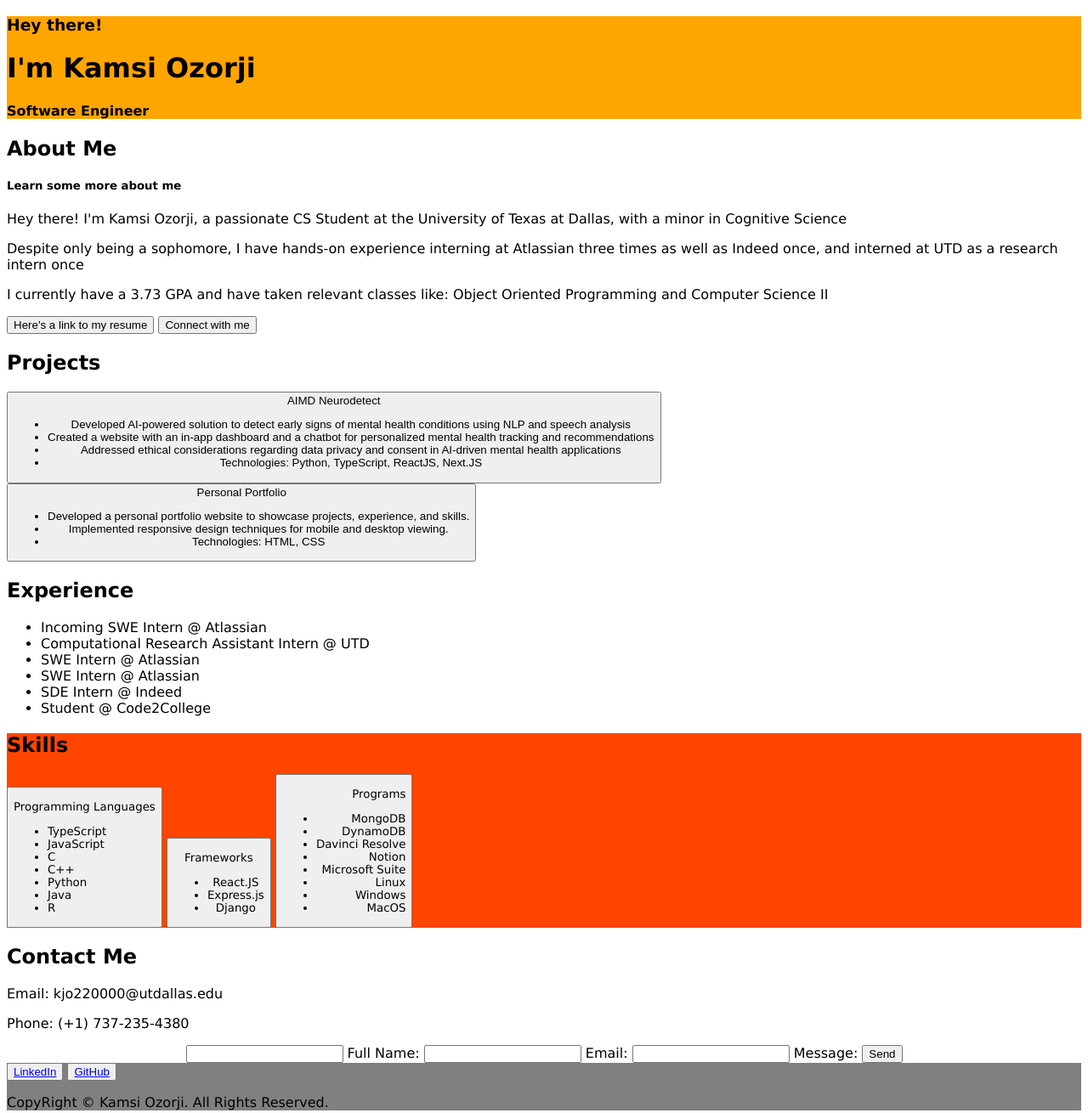
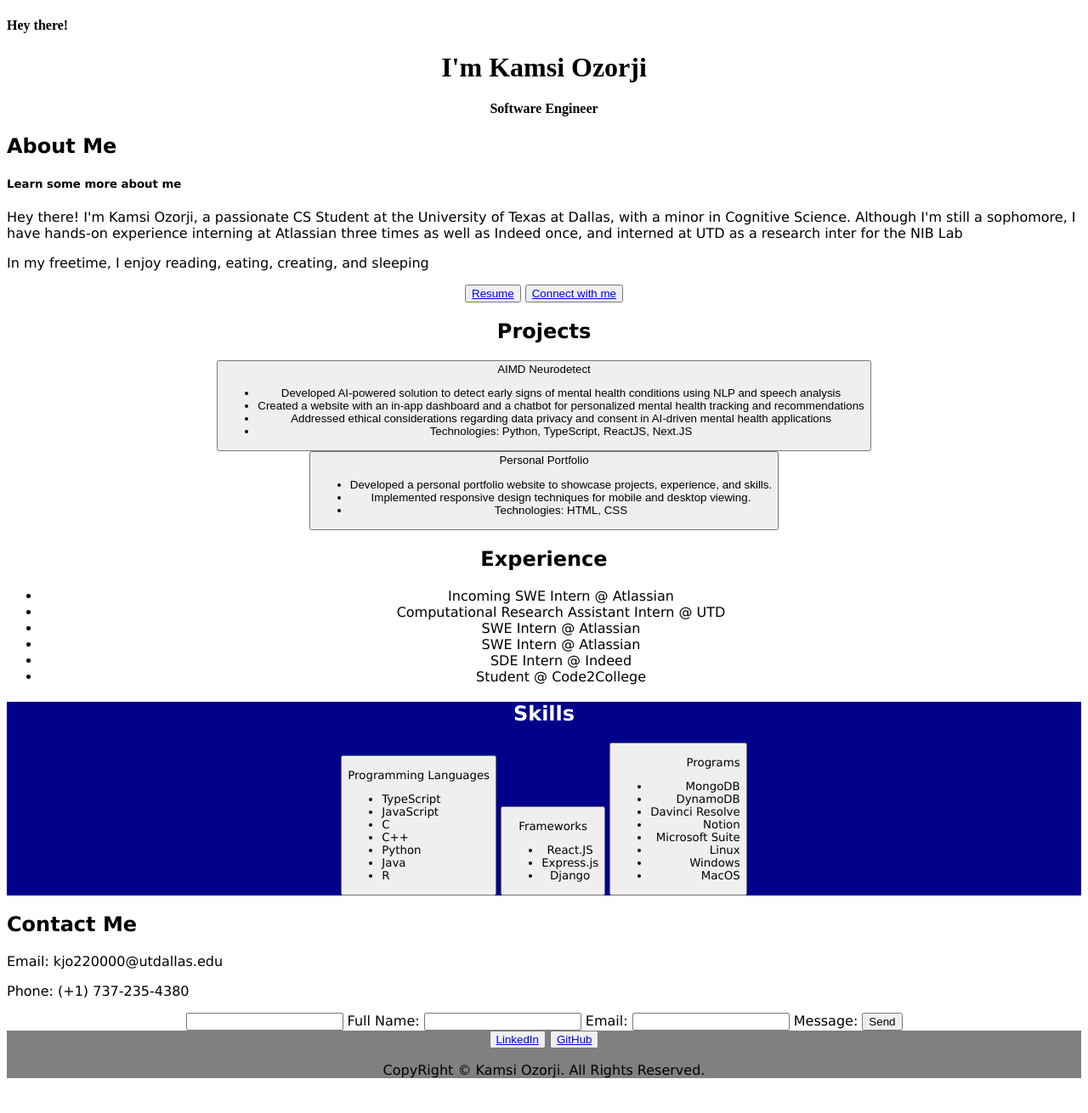
Before and after one commit to anothergrind/personal_portfolio, a plain HTML site: page index.html in a window 1280 px wide. Shown: the whole page at 85% size. After the commit the page ends 1285 px from the top, so only its background shows below. Drawn offline with Linux system fonts and the light colour scheme.

Commit message:
second iteration

```diff
--- a/index.html
+++ b/index.html
@@ -7,8 +7,8 @@
     <title> Kamsi's Portfolio </title>
 </head>
 <body>
-    <div class="first-section">
-        <h3 id="intro"> Hey there! </h3>
+    <div>
+        <h4 id="intro"> Hey there! </h4>
         <h1 id="name"> I'm Kamsi Ozorji </h1>
         <h4 id="title"> Software Engineer </h4>
     </div>
@@ -16,14 +16,18 @@
     <div class="about-me">
         <h2> About Me </h2>
         <h5> Learn some more about me</h5>
-        <p> Hey there! I'm Kamsi Ozorji, a passionate CS Student at the University of Texas at Dallas, with a minor in Cognitive Science </p>
-        <p> Despite only being a sophomore, I have hands-on experience interning at Atlassian three times as well as Indeed once, and interned at UTD as a research intern once </p>
-        <p> I currently have a 3.73 GPA and have taken relevant classes like: Object Oriented Programming and Computer Science II </p>
+        <p> Hey there! I'm Kamsi Ozorji, a passionate CS Student at the University of Texas at Dallas, with a minor in Cognitive Science.
+            Although I'm still a sophomore, I have hands-on experience interning at Atlassian three times as well as Indeed once, and interned at UTD as a research inter for the NIB Lab </p>
+        <p> In my freetime, I enjoy reading, eating, creating, and sleeping </p>
     </div>
 
     <div class="connect">
-        <button> Here's a link to my resume </button>
-        <button> Connect with me </button>
+        <button>
+            <a href="https://docs.google.com/document/d/1FSf6c_fSBfxqkh4go7vNqnoV6uf_MOkwBmnE7NQk5kY/edit?usp=sharing"> Resume </a>
+        </button>
+        <button>
+            <a href="https://www.linkedin.com/in/kamsiozorji/"> Connect with me </a>
+        </button>
     </div>
 
     <div class="projects">
--- a/styles.css
+++ b/styles.css
@@ -1,6 +1,13 @@
-.first-section {
-    background-color: orange;
-    font-family: 'Lucida Sans', 'Lucida Sans Regular', 'Lucida Grande', 'Lucida Sans Unicode', Geneva, Verdana, sans-serif;
+#intro {
+    text-align:  left;
+}
+
+#name{
+    text-align: center;
+}
+
+#title {
+    text-align: center;
 }
 
 .about-me {
@@ -9,19 +16,24 @@
 
 .connect {
     font-family: 'Lucida Sans', 'Lucida Sans Regular', 'Lucida Grande', 'Lucida Sans Unicode', Geneva, Verdana, sans-serif;
+    text-align: center;
 }
 
 .projects {
     font-family: 'Lucida Sans', 'Lucida Sans Regular', 'Lucida Grande', 'Lucida Sans Unicode', Geneva, Verdana, sans-serif;
+    text-align: center;
 }
 
 .experience {
     font-family: 'Lucida Sans', 'Lucida Sans Regular', 'Lucida Grande', 'Lucida Sans Unicode', Geneva, Verdana, sans-serif;
+    text-align: center;
 }
 
 .skills {
-    background-color: orangered;
+    background-color: darkblue;
     font-family: 'Lucida Sans', 'Lucida Sans Regular', 'Lucida Grande', 'Lucida Sans Unicode', Geneva, Verdana, sans-serif;
+    text-align: center;
+    color: white;
 }
 
 #left-skills {
@@ -43,6 +55,7 @@
 .footer {
     background-color: grey;
     font-family: 'Lucida Sans', 'Lucida Sans Regular', 'Lucida Grande', 'Lucida Sans Unicode', Geneva, Verdana, sans-serif;
+    text-align: center;
 }
 
 .contact-info {
```
